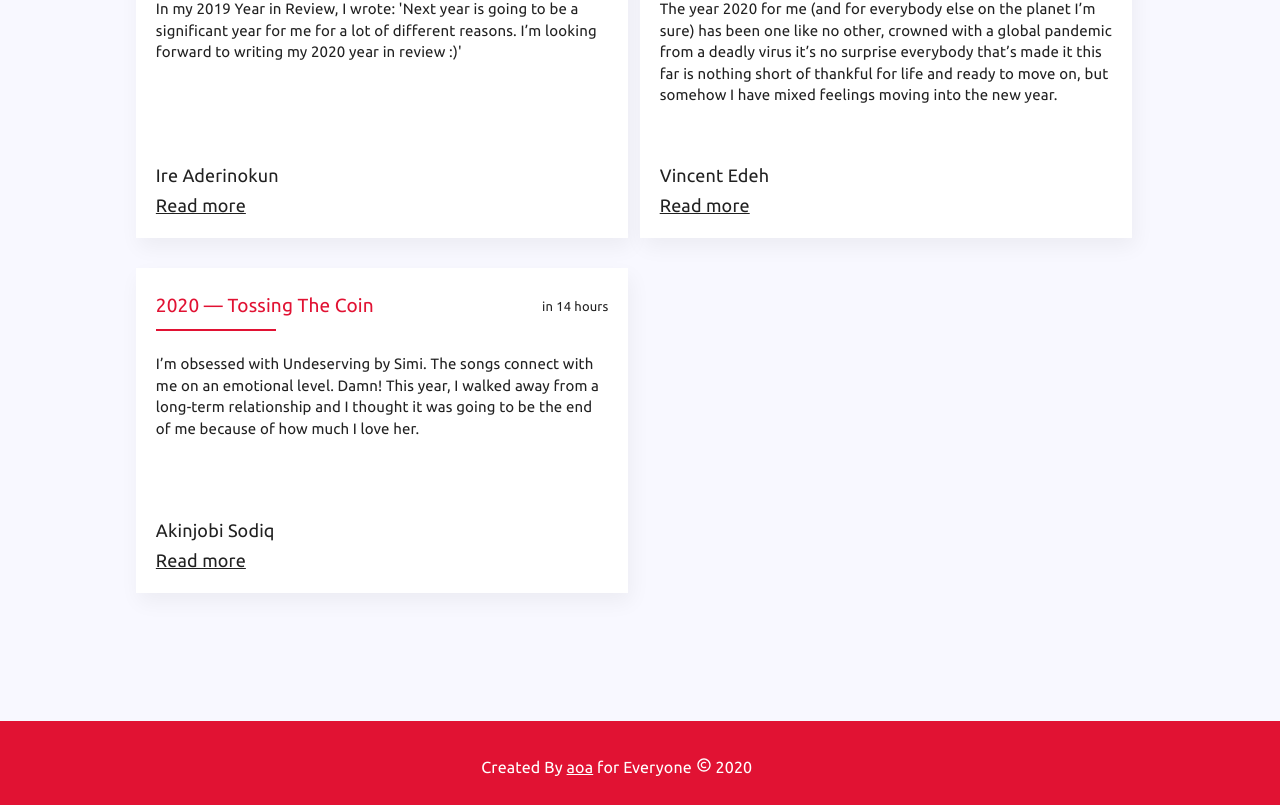
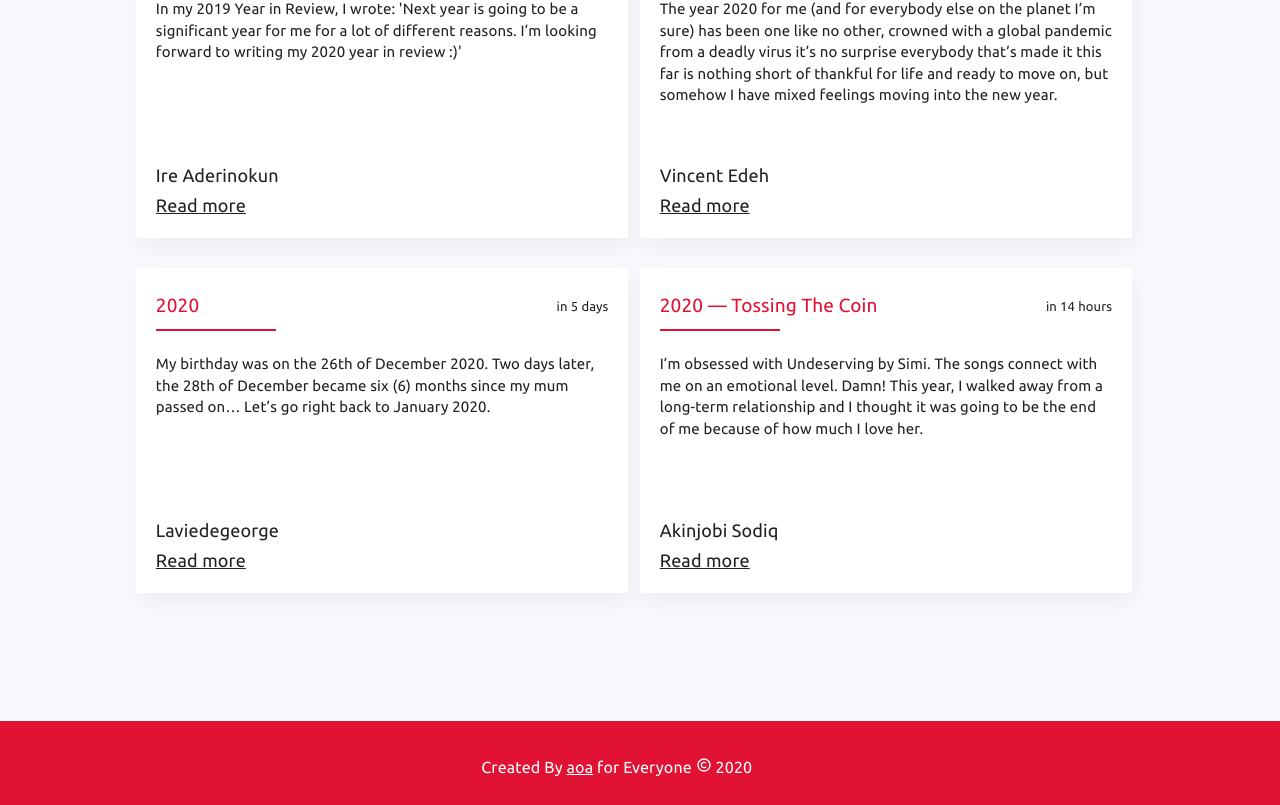
Before and after one commit to kaf-lamed-beyt/year-in-review, a Next.js app: page / in a window 1280 px wide. Shown: the part 2250-3055 px from the top of the page. Built offline with nearby package versions, Linux system fonts and the light colour scheme.

Commit message:
add george

```diff
--- a/src/articles.js
+++ b/src/articles.js
@@ -97,4 +97,13 @@ export const articles = [
       'https://dev-vince.medium.com/vince-vs-2020-the-year-in-review-6f600fd50a92',
     when: moment(new Date('Jan 3 2021, 13:54:00')).fromNow(),
   },
+  {
+    title: '2020',
+    previewText:
+      'My birthday was on the 26th of December 2020. Two days later, the 28th of December became six (6) months since my mum passed on… Let’s go right back to January 2020.',
+    author: 'Laviedegeorge',
+    readMore:
+      'https://laviedegeorge.medium.com/2020-39ab77997b46',
+    when: moment(new Date('Jan 5 2021, 08:33:00')).fromNow(),
+  },
 ]
```
